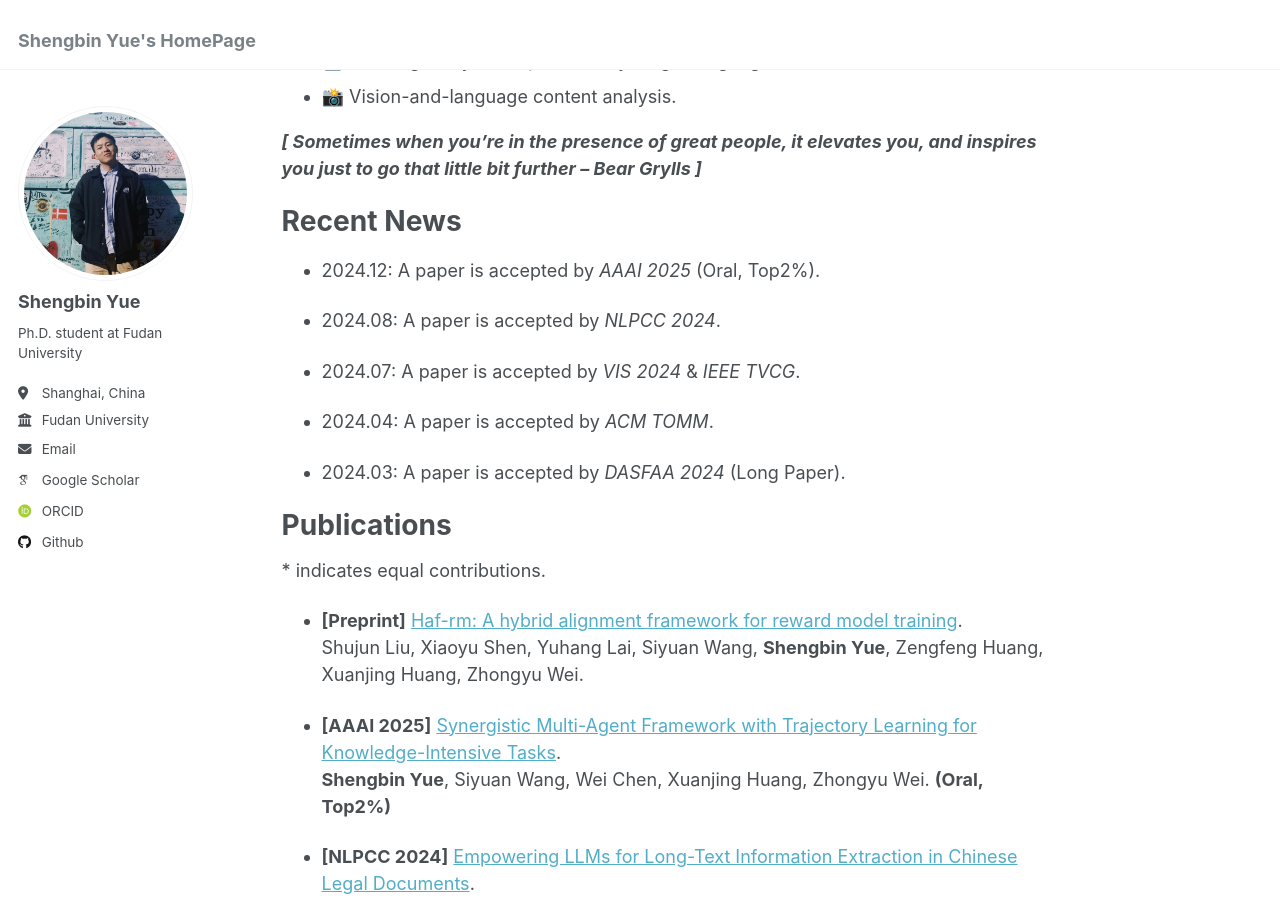
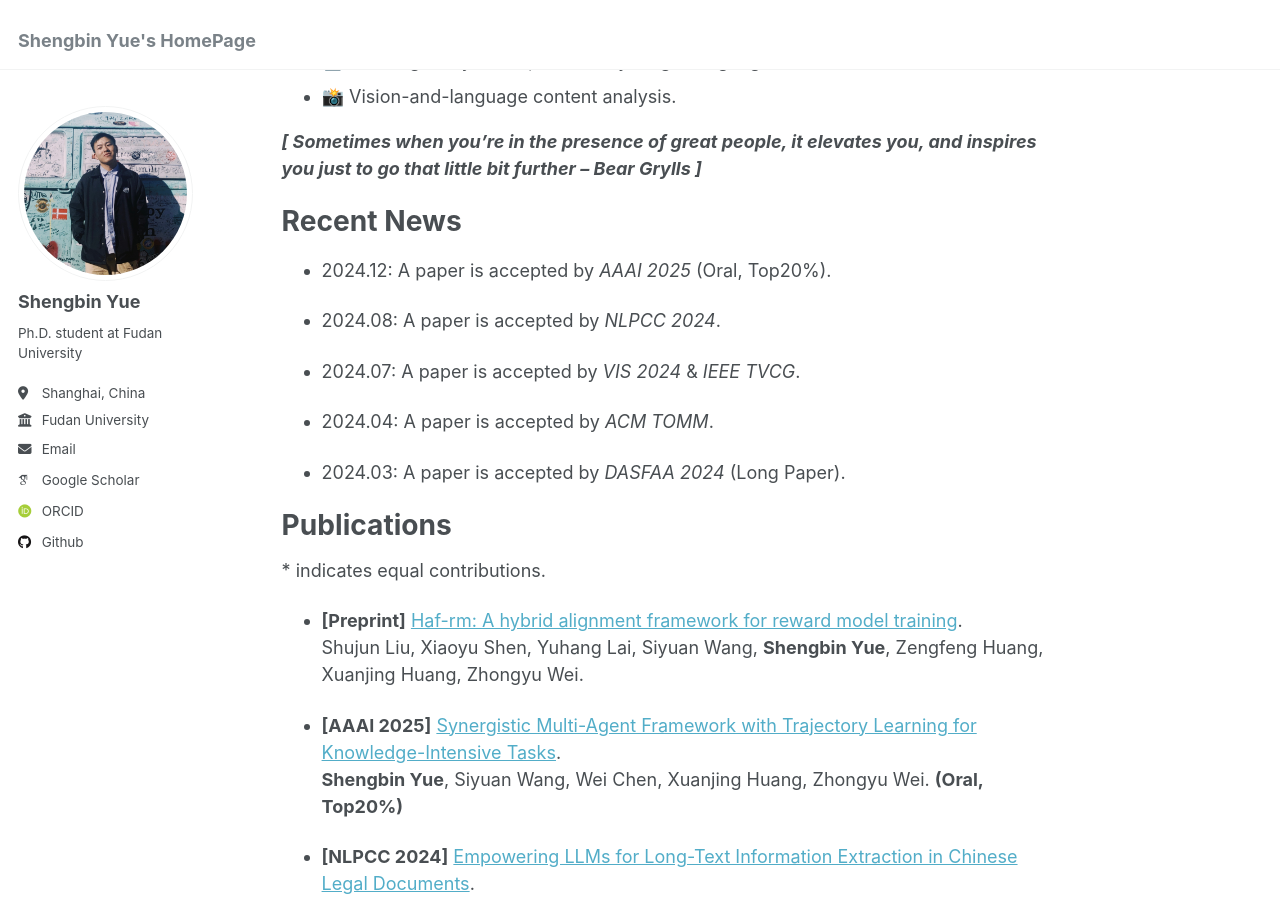
Before and after one commit to yueshengbin/yueshengbin.github.io, a Jekyll site: the page built from _pages/about.md, in a window 1280 px wide and 900 px high, scrolled down 309 px. Built offline with Jekyll 4.4.1, drawn with Linux system fonts in a browser that asks for light colours; some web fonts are replaced.

Commit message:
Update about.md

```diff
--- a/_pages/about.md
+++ b/_pages/about.md
@@ -19,7 +19,7 @@ My work spans Natural Language Processing and Multi-modal Learning. I’m partic
 
 Recent News
 ======
-* 2024.12: A paper is accepted by *AAAI 2025* (Oral, Top2%).
+* 2024.12: A paper is accepted by *AAAI 2025* (Oral, Top20%).
 
 * 2024.08: A paper is accepted by *NLPCC 2024*.
 
@@ -39,7 +39,7 @@ Publications
 
 * **[AAAI 2025]** [Synergistic Multi-Agent Framework with Trajectory Learning for Knowledge-Intensive Tasks](https://arxiv.org/abs/2407.09893).
   **Shengbin Yue**, Siyuan Wang, Wei Chen, Xuanjing Huang, Zhongyu Wei.
-  **(Oral, Top2%)**
+  **(Oral, Top20%)**
 
 * **[NLPCC 2024]** [Empowering LLMs for Long-Text Information Extraction in Chinese Legal Documents](https://link.springer.com/chapter/10.1007/978-981-97-9431-7_35).
   Chenchen Shen\*, Chengwei Ji\*, **Shengbin Yue**, Xiaoyu Shen, Yun Song, Xuanjing Huang, Zhongyu Wei.
```
